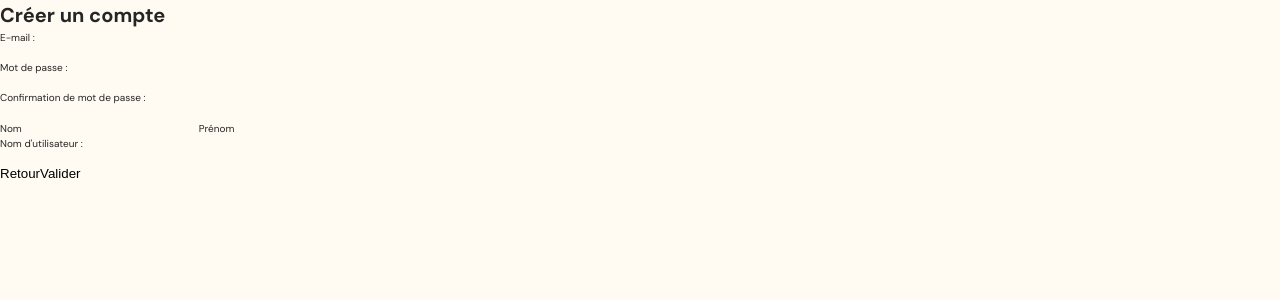
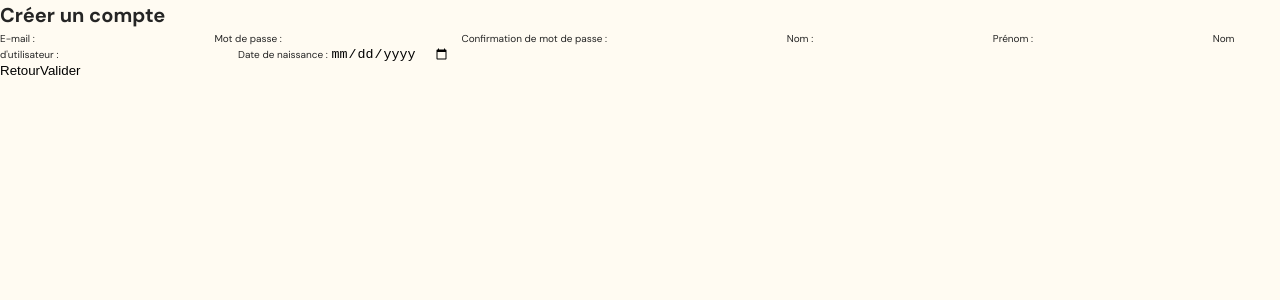
Before and after one commit to Nth-C/serena, a React (Vite) app in the folder frontend/: page /create_account in a window 1280 px wide. Shown: the top 300 px of the page. Built offline with nearby package versions, Linux system fonts and the light colour scheme; the HTML template or start-up script is replaced by a standard one.

Commit message:
avancement creation de compte

```diff
--- a/frontend/src/pages/CreateAccount.jsx
+++ b/frontend/src/pages/CreateAccount.jsx
@@ -1,44 +1,90 @@
 import { NavLink } from 'react-router-dom';
-import { useEffect, useState } from 'react';
+import { useState } from 'react';
+
+function CreateAccount() {
+    const [formData, setFormData] = useState({
+        nom: '',
+        prenom: '',
+        mail: '',
+        username: '',
+        mdp: '',
+        confirmMdp: '',
+        date_naissance: ''
+    });
+    const [message, setMessage] = useState('');
+
+      const apiUrl = import.meta.env.VITE_API_URL;
 
 
-function CreateAccount() {
+    const handleChange = (e) => {
+        setFormData({ ...formData, [e.target.name]: e.target.value });
+    };
+
+    const handleSubmit = async (e) => {
+        e.preventDefault();
+        if (formData.mdp !== formData.confirmMdp) {
+            setMessage('Les mots de passe ne correspondent pas');
+            return;
+        }
+        try {
+            const response = await fetch(`${apiUrl}/?route=register`, {
+                method: 'POST',
+                headers: { "Content-Type": "application/json" }, // type de donnée envoyer
+                body: new URLSearchParams({
+                    nom: formData.nom,
+                    prenom: formData.prenom,
+                    mail: formData.mail,
+                    username: formData.username,
+                    mdp: formData.mdp,
+                    date_naissance: formData.date_naissance
+                })
+            });
+            if (response.ok) {
+                setMessage('Inscription réussie !');
+                // Redirect to login
+                window.location.href = '/';
+            } else {
+                setMessage('Erreur lors de l\'inscription');
+            }
+        } catch (error) {
+            setMessage('Erreur de connexion');
+        }
+    };
 
     return (
         <div className="login">
             <h1>Créer un compte</h1>
+            {message && <p>{message}</p>}
+            <form onSubmit={handleSubmit}>
+                <label>E-mail : </label>
+                <input type="email" name="mail" value={formData.mail} onChange={handleChange} required />
 
-            <label htmlFor="">E-mail : </label>
-            <input type="email" />
+                <label>Mot de passe : </label>
+                <input type="password" name="mdp" value={formData.mdp} onChange={handleChange} required />
 
-            <label htmlFor="">Mot de passe : </label>
-            <input type="password" />
+                <label>Confirmation de mot de passe : </label>
+                <input type="password" name="confirmMdp" value={formData.confirmMdp} onChange={handleChange} required />
 
-            <label htmlFor="">Confirmation de mot de passe : </label>
-            <input type="password" />
+                <label>Nom : </label>
+                <input type="text" name="nom" value={formData.nom} onChange={handleChange} required />
 
-            <div>
-                <label htmlFor="">Nom</label>
-                <input type="text" />
+                <label>Prénom : </label>
+                <input type="text" name="prenom" value={formData.prenom} onChange={handleChange} required />
 
-                <label htmlFor="">Prénom</label>
-                <input type="text" />
-            </div>
+                <label>Nom d'utilisateur : </label>
+                <input type="text" name="username" value={formData.username} onChange={handleChange} required />
 
-            <label htmlFor="">Nom d'utilisateur : </label>
-            <input type="text" />
+                <label>Date de naissance : </label>
+                <input type="date" name="date_naissance" value={formData.date_naissance} onChange={handleChange} required />
 
-            <div>
-                <NavLink to={"/"}>
-                    <button>Retour</button>
-                </NavLink>
+                <div>
+                    <NavLink to="/">
+                        <button type="button">Retour</button>
+                    </NavLink>
 
-                <NavLink to={"/"}>
-                    <button>Valider</button>
-                </NavLink>
-            </div>
-
-
+                    <button type="submit">Valider</button>
+                </div>
+            </form>
         </div>
     )
 };
```
Also changed, not shown: 1 other file (tests, documents, lock files or other folders).
